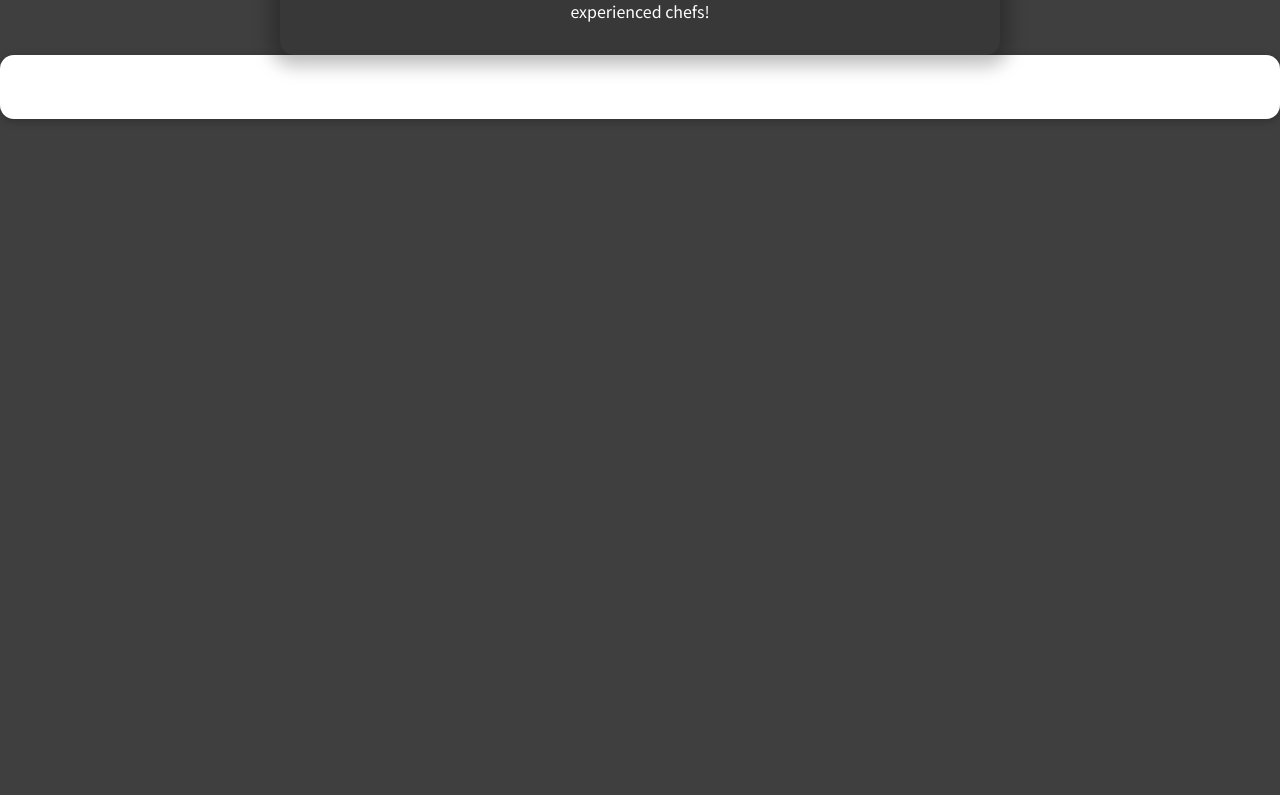
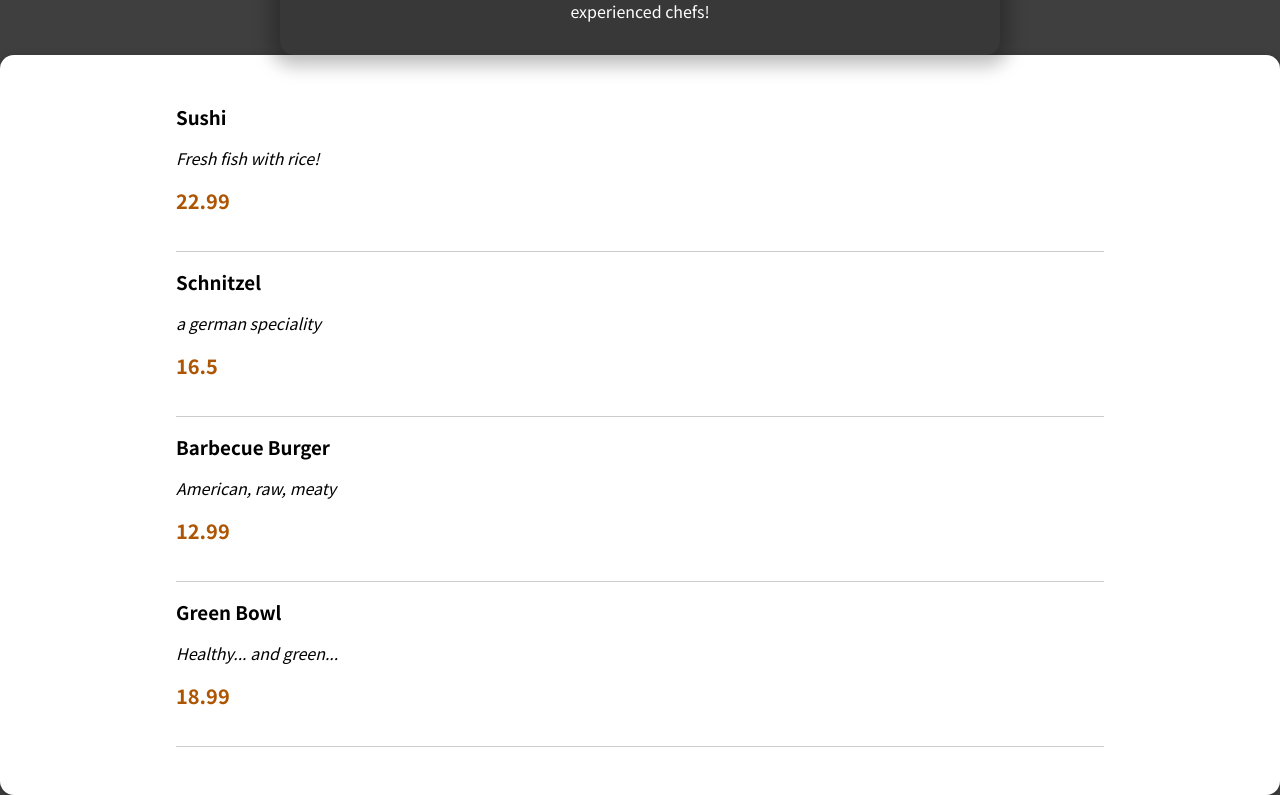
Before and after one commit to Astilion/food-order-app, a React (Vite) app: page / in a window 1280 px wide. Shown: the part 418-1213 px from the top of the page. Before the commit the page ends 800 px from the top, so only its background shows below. Built offline with nearby package versions, Linux system fonts and the light colour scheme.

Commit message:
Added MealItem component & dummyMeals array to render data

```diff
--- a/src/components/Meals/AvailableMeals.jsx
+++ b/src/components/Meals/AvailableMeals.jsx
@@ -1,11 +1,40 @@
 import Card from '../UI/Card';
 import styles from './AvailableMeals.module.scss'
+import MealItem from './MealItem/MealItem';
 
+const DUMMY_MEALS = [
+    {
+        id: 'm1',
+        title: 'Sushi',
+        description: 'Fresh fish with rice!',
+        price: 22.99,
+    },
+    {
+        id: 'm2',
+        title: 'Schnitzel',
+        description: 'a german speciality',
+        price: 16.50,
+    },
+    {
+        id: 'm3',
+        title: 'Barbecue Burger',
+        description: 'American, raw, meaty',
+        price: 12.99,
+    },
+    {
+        id: 'm4',
+        title: 'Green Bowl',
+        description: 'Healthy... and green...',
+        price: 18.99,
+    }
+]
 const AvailableMeals = (props) => {
     return (
         <Card>
             <section className={styles.meals}>
                 <ul>
+                    {DUMMY_MEALS.map(meal => <MealItem key={meal.id} id= {meal.id} title={meal.title} description={meal.description} price={meal.price}/> )}
+
                 </ul>
             </section>
         </Card>
--- /dev/null
+++ b/src/components/Meals/MealItem/MealItem.jsx
@@ -0,0 +1,14 @@
+import styles from './MealItem.module.scss'
+const MealItem = (props) => {
+    return (
+        <li className={styles.meal}>
+            <div>
+            <h3>{props.title}</h3>
+            <p className={styles.description}>{props.description}</p>
+            <p className={styles.price}>{props.price}</p>
+            </div>
+        </li>
+    )
+}
+
+export default MealItem;
```
